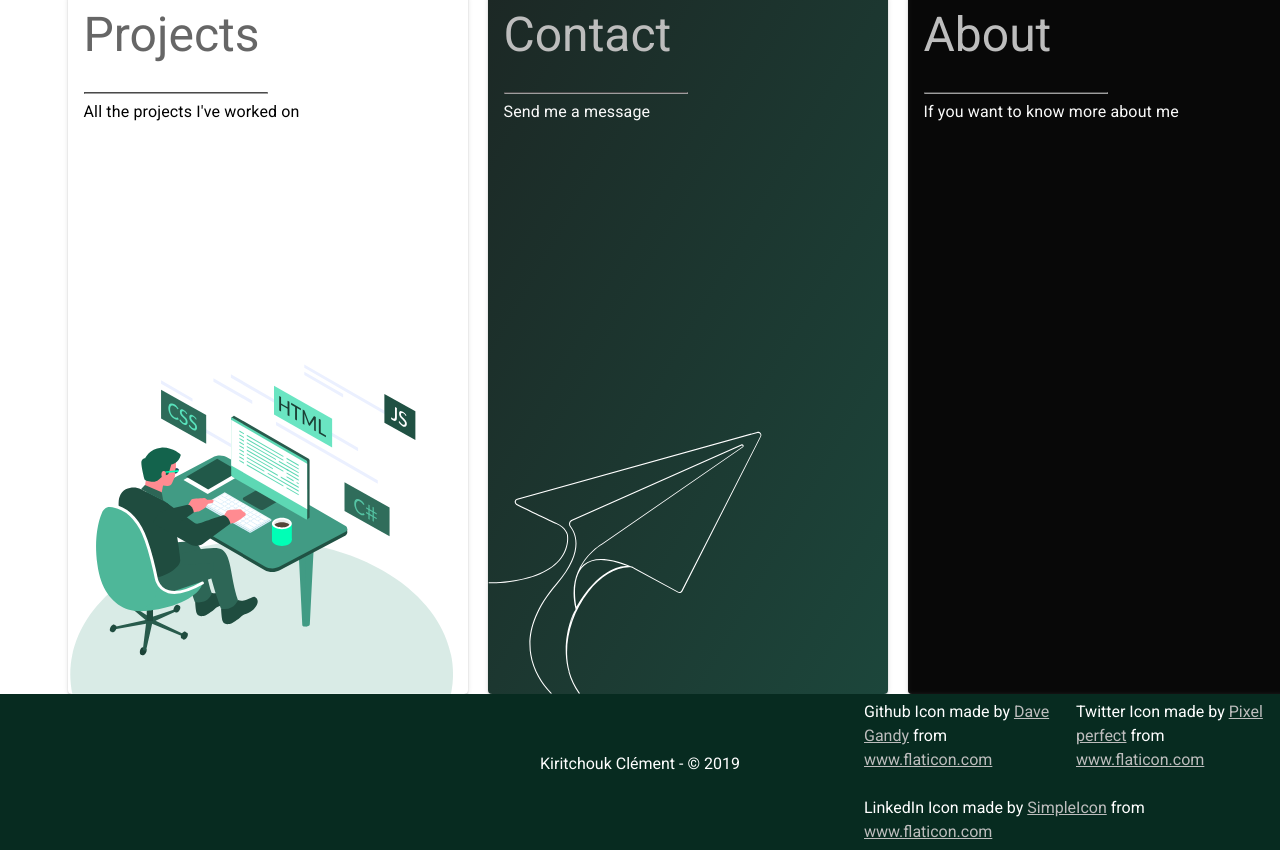
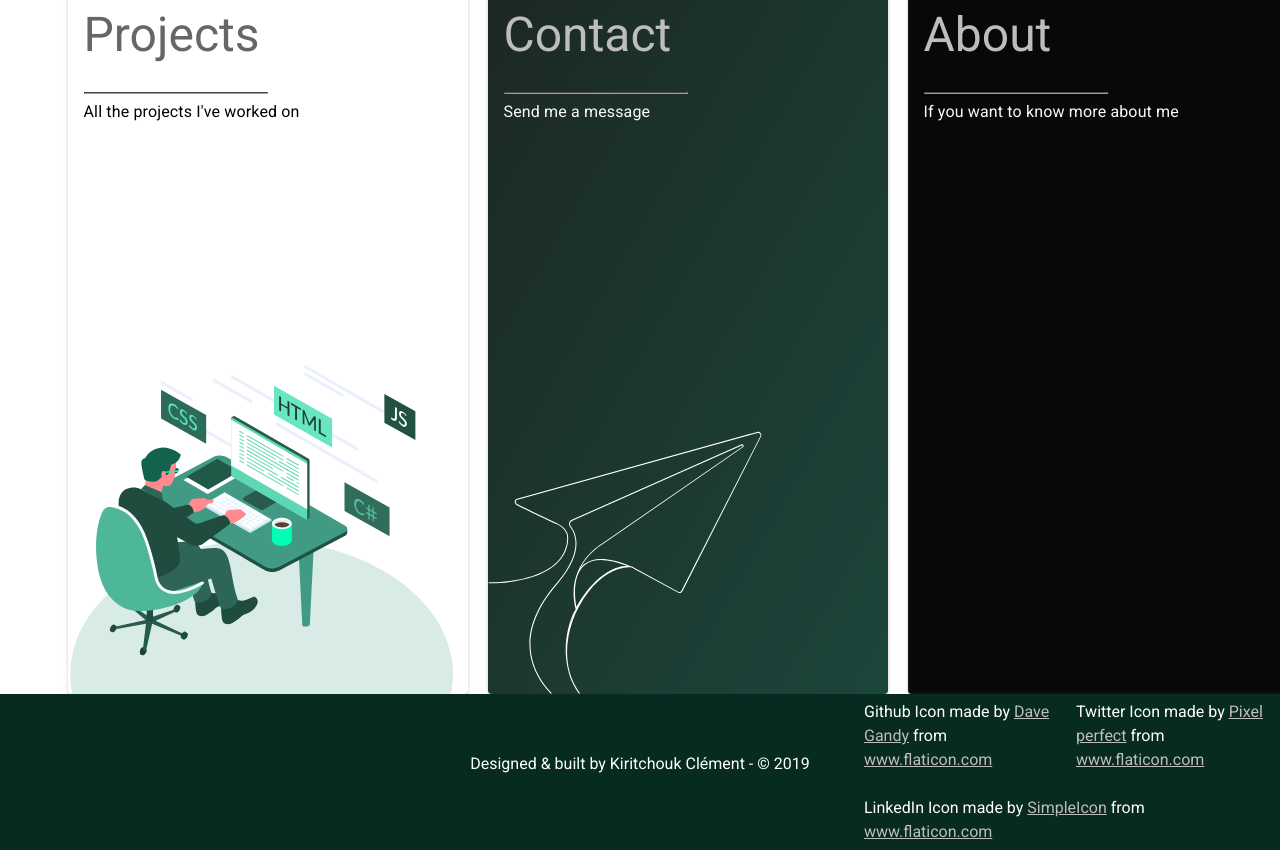
Before and after one commit to KiritchoukC/kiritchoukc-website, a Nuxt app: page / in a window 1280 px wide. Shown: the part 870-1726 px from the top of the page. Built offline with nearby package versions, Linux system fonts and the light colour scheme.

Commit message:
update footer text size

```diff
--- a/components/footer.vue
+++ b/components/footer.vue
@@ -3,7 +3,7 @@
     <v-row justify="center" align="center">
       <v-col offset="4" cols="4" align-self="center">
         <v-row justify="center" align="center">
-          <p>Kiritchouk Clément - &copy; 2019</p>
+          <p>Designed & built by Kiritchouk Clément - &copy; 2019</p>
         </v-row>
       </v-col>
       <v-col cols="4">
@@ -66,4 +66,8 @@
 export default {}
 </script>
 
-<style scoped></style>
+<style lang="scss" scoped>
+.v-footer {
+  font-size: 16px;
+}
+</style>
```
